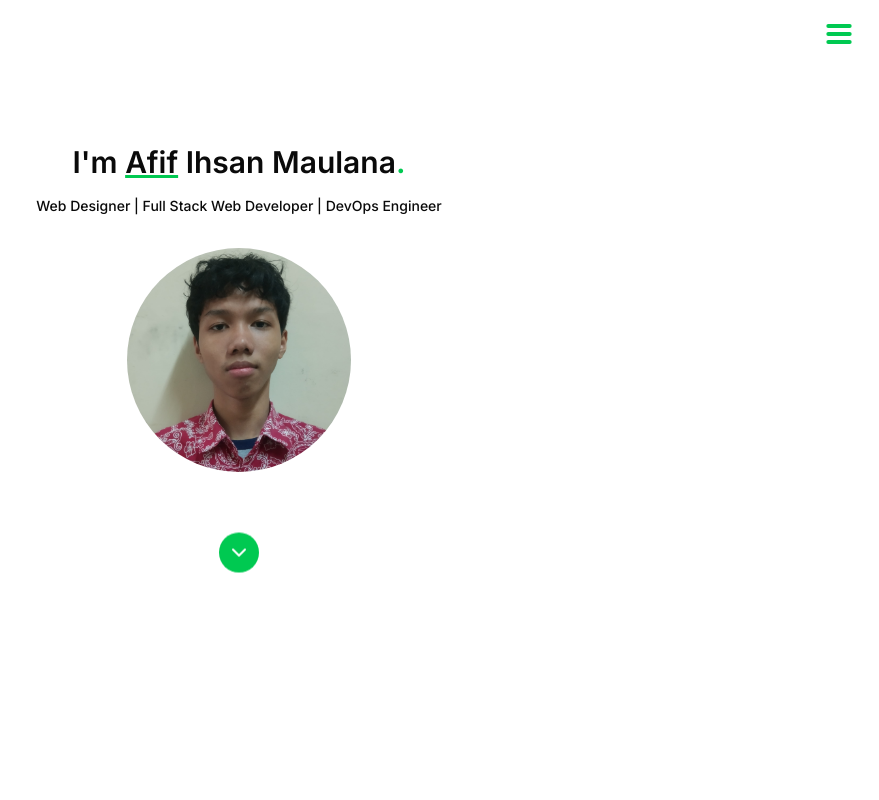
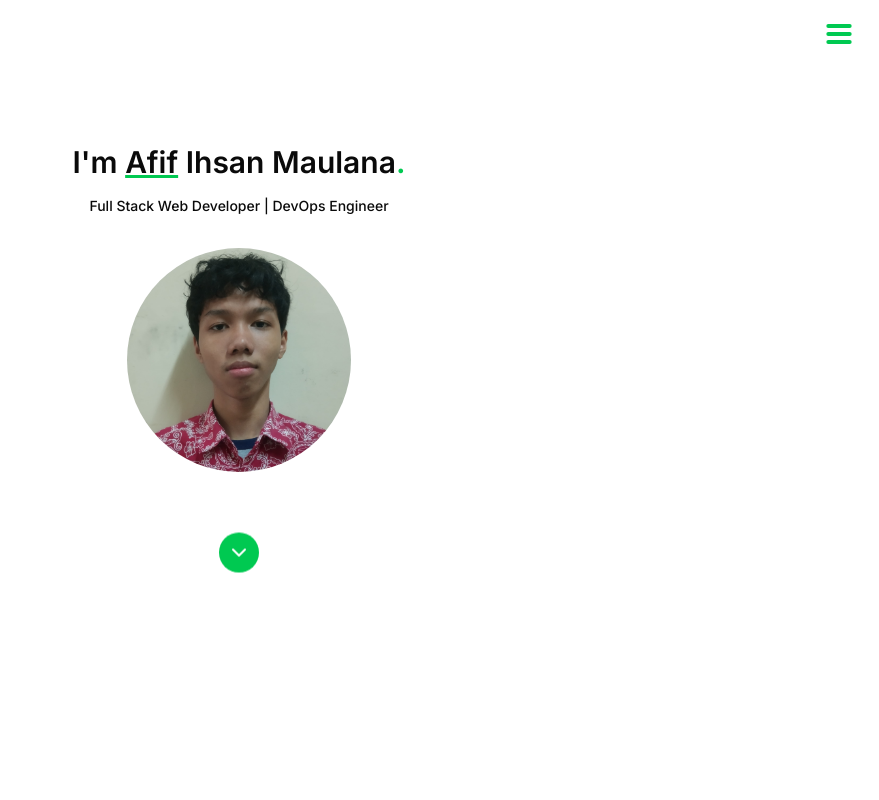
Before and after one commit to afifihsnm/afif-portfolio, a Next.js app: page / in a window 1280 px wide. Shown: the top 800 px of the page, without its empty margins (401-1280 px from the left). Built offline with nearby package versions, Linux system fonts and the light colour scheme.

Commit message:
fix: fix title position

```diff
--- a/src/components/hero.tsx
+++ b/src/components/hero.tsx
@@ -17,7 +17,7 @@ export function Hero() {
           <span className="text-green-500">.</span>
         </h1>
         <h2 className="text-sm font-medium mb-8">
-          Web Designer | Full Stack Web Developer | DevOps Engineer
+          Full Stack Web Developer | DevOps Engineer
         </h2>
 
         <div className="relative w-56 h-56 mx-auto mb-16 rounded-full overflow-hidden">
```
